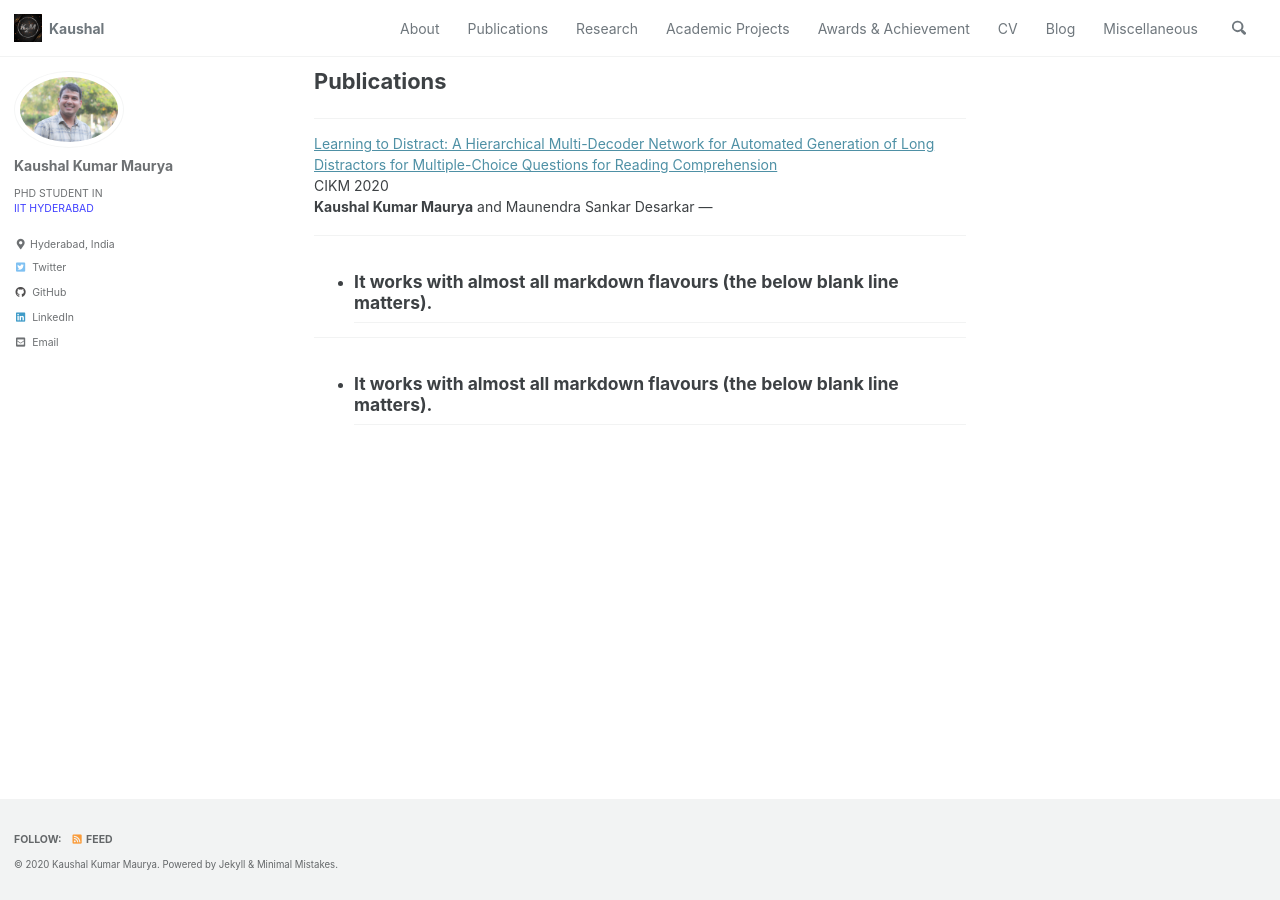
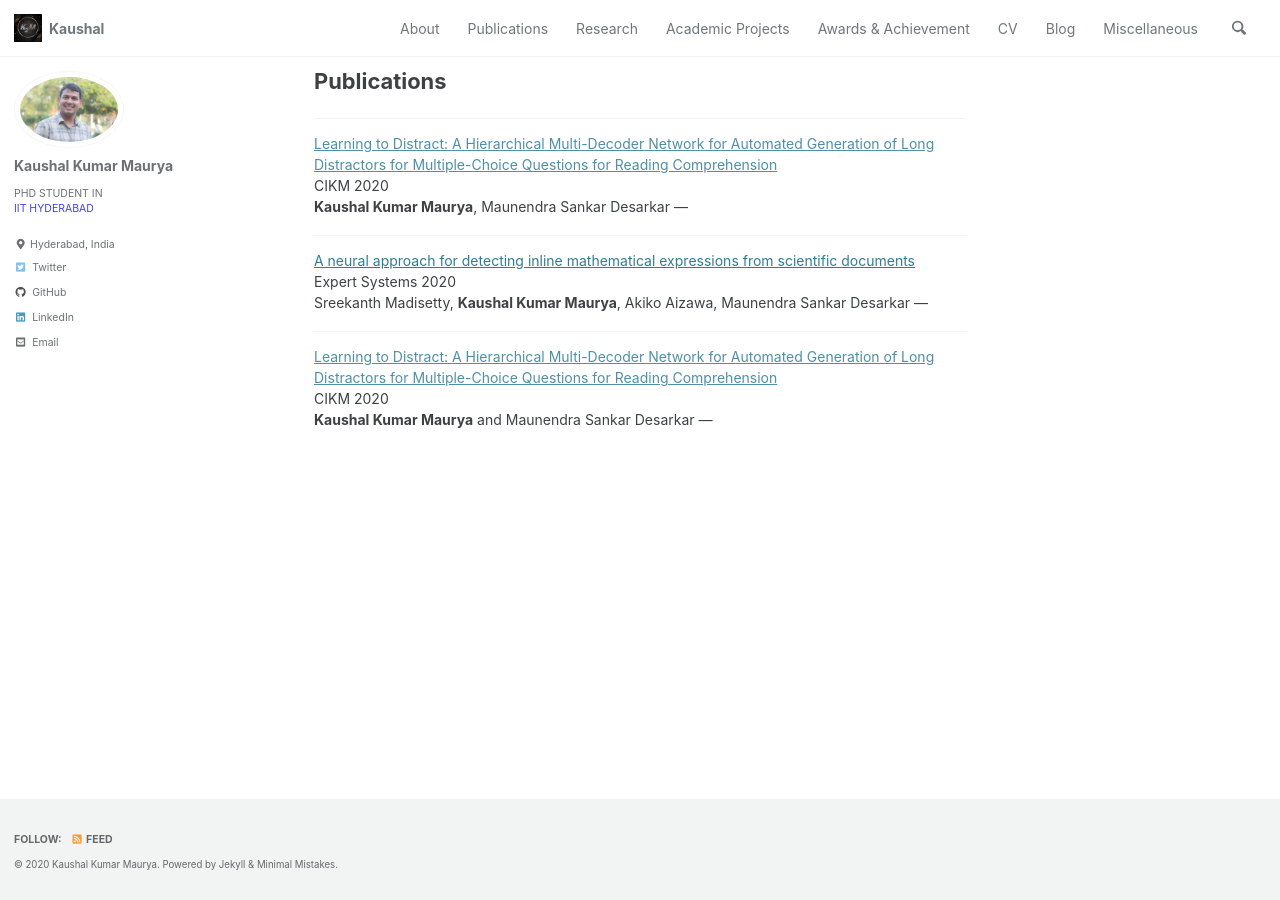
Before and after one commit to harshayelleni/harshayelleni.github.io, a Jekyll site: the page built from _pages/publications.md, in a window 1280 px wide. Built offline with Jekyll 4.4.1, drawn with Linux system fonts in a browser that asks for light colours; cached includes are drawn as plain includes.

Commit message:
doing modifications

```diff
--- a/_pages/publications.md
+++ b/_pages/publications.md
@@ -6,13 +6,17 @@ permalink: /publications/
 ---
 [Learning to Distract: A Hierarchical Multi-Decoder Network for Automated Generation of Long Distractors for Multiple-Choice Questions for Reading Comprehension]()
 CIKM 2020
-**Kaushal Kumar Maurya** and Maunendra Sankar Desarkar
+**Kaushal Kumar Maurya**, Maunendra Sankar Desarkar
 ---
 
 ---
-* It works with almost all markdown flavours (the below blank line matters).
+[A neural approach for detecting inline mathematical expressions from scientific documents](https://onlinelibrary.wiley.com/doi/abs/10.1111/exsy.12576)
+Expert Systems 2020
+Sreekanth Madisetty, **Kaushal Kumar Maurya**, Akiko Aizawa, Maunendra Sankar Desarkar
 ---
 
 ---
-* It works with almost all markdown flavours (the below blank line matters).
+[Learning to Distract: A Hierarchical Multi-Decoder Network for Automated Generation of Long Distractors for Multiple-Choice Questions for Reading Comprehension]()
+CIKM 2020
+**Kaushal Kumar Maurya** and Maunendra Sankar Desarkar
 ---
```
